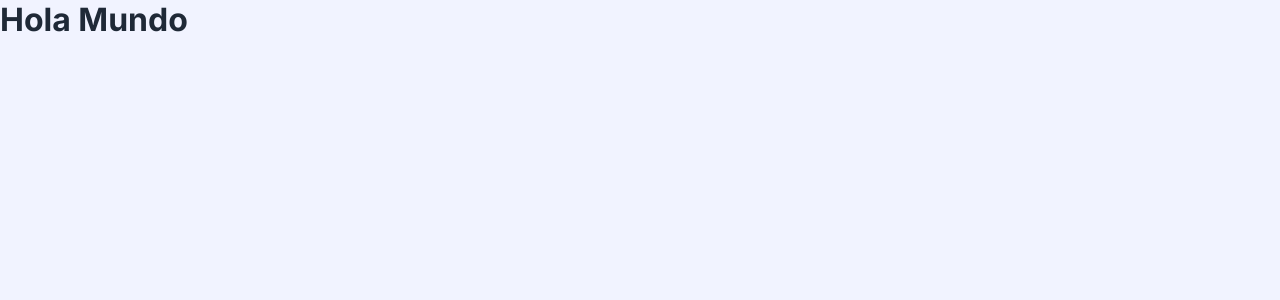
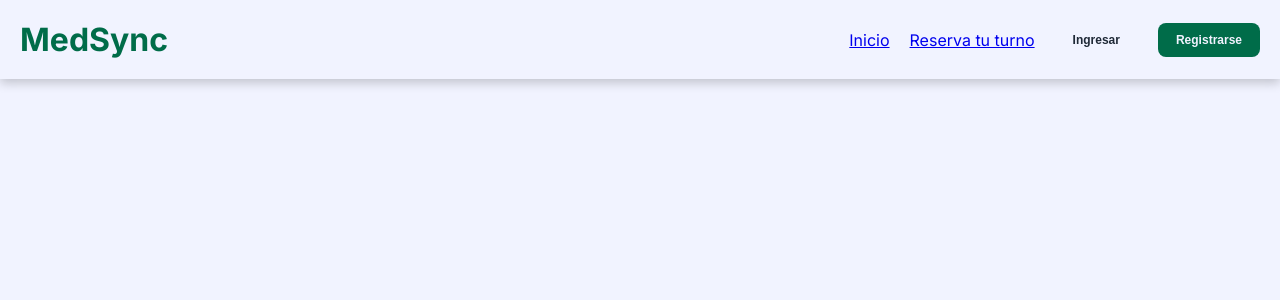
Before and after one commit to lucassosaurquiza/medsync, a React (Vite) app: page / in a window 1280 px wide. Shown: the top 300 px of the page. Built offline with nearby package versions, Linux system fonts and the light colour scheme.

Commit message:
fix(home): add header and fix login button styles

```diff
--- a/src/components/Header/index.jsx
+++ b/src/components/Header/index.jsx
@@ -1,19 +1,27 @@
+import { Menu } from 'lucide-react'
 import { LoginButton } from '../LogInButton'
 import { RegisterButton } from '../RegisterButton'
 import './styles.css'
+import { Link } from 'react-router-dom'
 
 function Header () {
   return (
     <>
-      <header className='reserve-turn'>
-        <div className='reserve-turn__container'>
-          <h1 className='reserve-turn__title'>MedSync</h1>
-          <h2 className='reserve-turn__subtitle'>Reservar turno</h2>
+      <header className='header'>
+        <div className='header__container'>
+          <h1 className='header__title'>MedSync</h1>
         </div>
-        <div className='reserve-turn__actions'>
+
+        <div className='header__actions'>
+          <Link to='/'>Inicio</Link>
+          <Link to='/reserve-turn'>Reserva tu turno</Link>
           <LoginButton />
           <RegisterButton />
         </div>
+
+        <button className='header__menu-button'>
+          <Menu size={28} />
+        </button>
       </header>
     </>
   )
--- a/src/components/Header/styles.css
+++ b/src/components/Header/styles.css
@@ -1,44 +1,46 @@
-.reserve-turn {
+.header {
   display: flex;
-  justify-content: center;
+  align-items: center;
+  gap: 10px;
+  justify-content: space-between;
   width: 100%;
   box-shadow: 0 4px 10px rgba(0, 0, 0, 0.2);
-  padding: 20px 20px;
+  padding: 20px;
 }
 
-.reserve-turn__container {
+.header__container {
   display: flex;
   gap: 20px;
   align-items: center;
 }
 
-.reserve-turn__title {
+.header__title {
   color: var(--color-primary);
   font-size: var(--font-h1);
 }
 
-.reserve-turn__subtitle {
-  font-size: var(--font-h4);
+.header__actions {
+  display: none;
+  gap: 20px;
+  align-items: center;
 }
 
-.reserve-turn__actions {
-   display: none;
-  gap: 20px;
+.header__menu-button {
+  border: none;
+  cursor: pointer;
+  background-color: transparent;
+  display: flex;
+  align-items: center;
+  justify-content: center;
 }
-
 
 /* Tablet/Desktop */
 @media (min-width: 800px) {
-  .reserve-turn__actions {
+  .header__actions {
     display: flex;
-    gap: 20px;
   }
 
-  .reserve-turn {
-  display: flex;
-  justify-content: space-between;
-  width: 100%;
-  box-shadow: 0 4px 10px rgba(0, 0, 0, 0.2);
-  padding: 20px 20px;
+  .header__menu-button {
+    display: none;
+  }
 }
-}
--- a/src/components/LogInButton/index.jsx
+++ b/src/components/LogInButton/index.jsx
@@ -3,7 +3,7 @@ import './styles.css'
 function LoginButton () {
   return (
     <>
-      <button className="login">Ingresar</button>
+      <button className="login-button">Ingresar</button>
     </>
   )
 }
--- a/src/components/LogInButton/styles.css
+++ b/src/components/LogInButton/styles.css
@@ -1,10 +1,14 @@
-.login {
-  width: 100%;
-  font-size: var(--font-h4);
-  border: 1px solid transparent;
-  color: var(--color-muted);
+.login-button {
+  padding: 10px 18px;
+  border: none;
+  background: transparent;
+  color: var(--color-text);
+  font-size: var(--font-body);
   font-weight: var(--weight-bold);
-  padding: 12px 32px;
-  transition: all 0.2s ease;
-  box-shadow: none;
+  cursor: pointer;
+  transition: color 0.2s ease;
 }
+
+.login-button:hover {
+  color: var(--color-primary);
+}
--- a/src/components/RegisterButton/styles.css
+++ b/src/components/RegisterButton/styles.css
@@ -1,16 +1,28 @@
 .register-button {
-  padding: 16px 28px;
+  padding: 10px 18px;
   color: var(--color-bg);
-  font-size: var(--font-h3);
+  font-size: var(--font-body);
   font-weight: var(--weight-bold);
+  border: none;
   border-radius: var(--radius-sm);
   background-color: var(--color-primary);
   cursor: pointer;
-  transition: all 0.2s ease;
-  box-shadow: none;
+  transition:
+    transform 0.2s ease,
+    box-shadow 0.2s ease,
+    background-color 0.2s ease;
 }
 
 .register-button:hover {
-  transform: scale(1.05);
-  box-shadow: 0 2px 8px rgba(0, 0, 0, 0.08);
+  transform: translateY(-2px);
+  box-shadow: 0 4px 12px rgba(0, 0, 0, 0.15);
 }
+
+.register-button:active {
+  transform: translateY(0);
+}
+
+.register-button:focus-visible {
+  outline: 2px solid var(--color-primary);
+  outline-offset: 2px;
+}
--- a/src/pages/Home/index.jsx
+++ b/src/pages/Home/index.jsx
@@ -1,7 +1,13 @@
-function Home(){
-    return(
-        <h1>Hola Mundo</h1>
-    )
+import { Header } from '../../components/Header'
+import './styles.css'
+
+function Home () {
+  return(
+    <>
+    <Header/>
+
+    </>
+  )
 }
 
-export { Home };
+export { Home }
```
